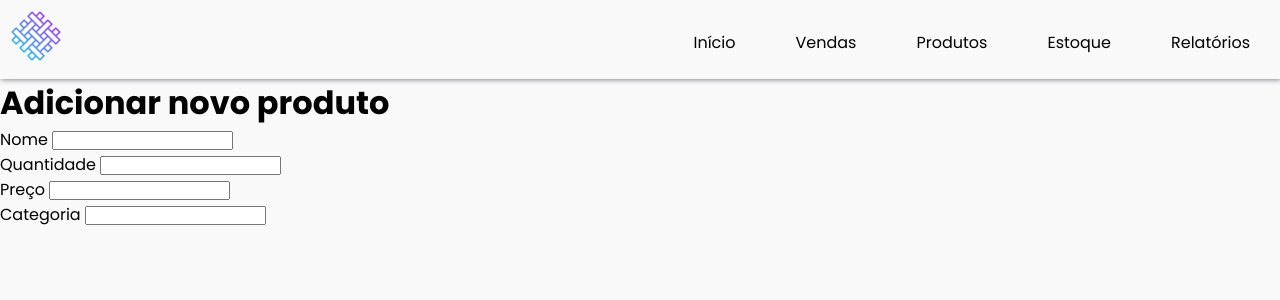
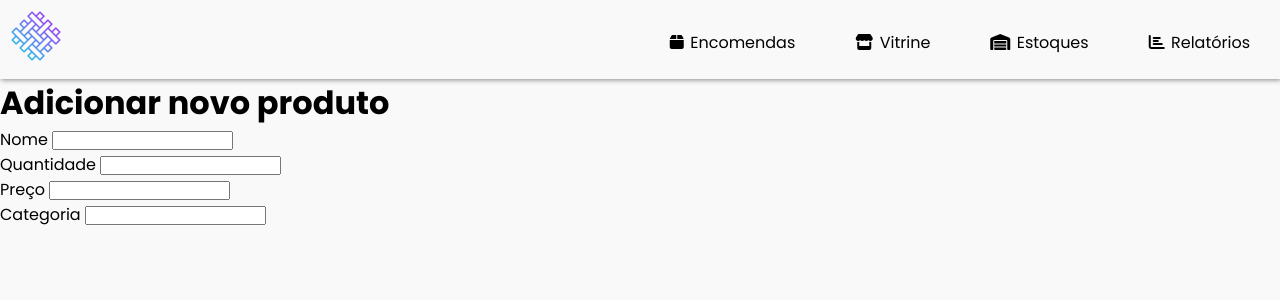
Before and after one commit to 0DevMax/dashboardapp, a Flask app: page /produtos in a window 1280 px wide. Shown: the top 300 px of the page. Run offline with Flask 2, Linux system fonts and the light colour scheme; data that the repository does not hold is empty; some libraries are stand-ins or nearby versions; some web fonts are replaced.

Commit message:
Alterados nomes e adicionados ícones no menu

```diff
--- a/static/css/styles.css
+++ b/static/css/styles.css
@@ -117,6 +117,10 @@ ul{
     top: 0;
 }
 
+.menu i {
+    margin-right: 0.5vw;
+}
+
 body:has(.side-menu:checked){
     overflow: hidden;
 }
--- a/templates/base.html
+++ b/templates/base.html
@@ -24,11 +24,10 @@
         <!-- Menu -->
          <nav class="nav">
             <ul class="menu">
-                <li><a href="#">Início</a></li>
-                <li><a href="#">Vendas</a></li>
-                <li><a href="#">Produtos</a></li>
-                <li><a href="#">Estoque</a></li>
-                <li><a href="#">Relatórios</a></li>
+                <li><a href="#encomendas"><i class="fas fa-box"></i>Encomendas</a></li>
+                <li><a href="#vitrine"><i class="fas fa-store"></i>Vitrine</a></li>
+                <li><a href="#estoque"><i class="fas fa-warehouse"></i>Estoques</a></li>
+                <li><a href="#Relatórios"><i class="fas fa-chart-bar"></i>Relatórios</a></li>
             </ul>
          </nav>
 
```
